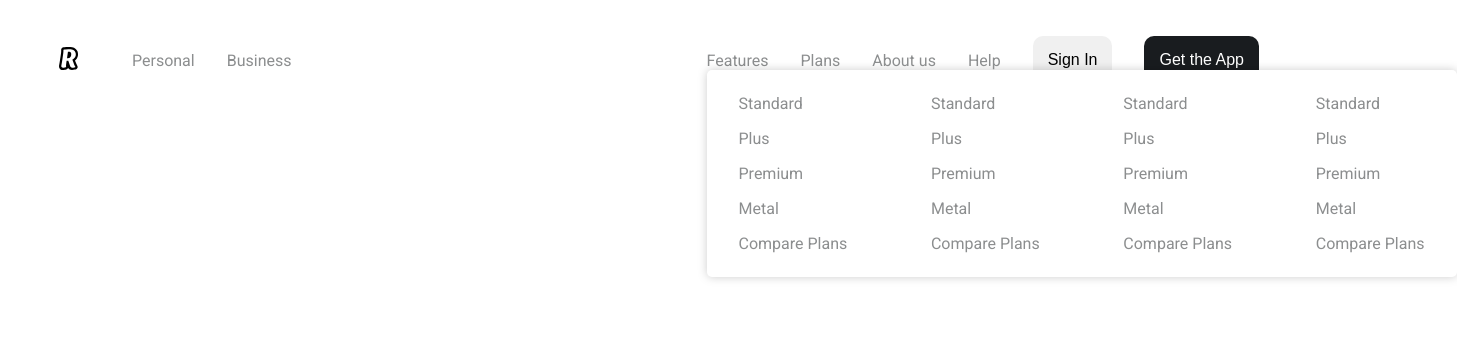
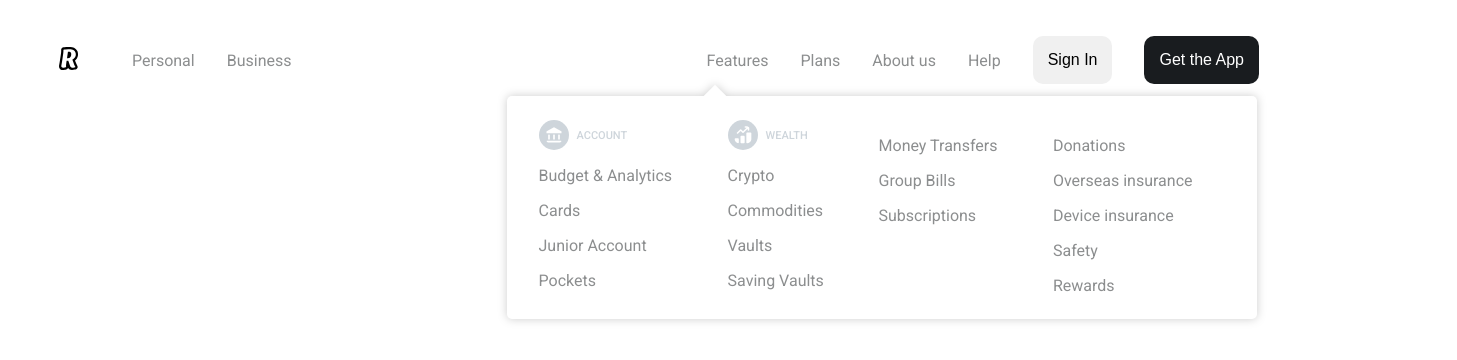
Before and after one commit to GiuseppeMandriani/js-html-css-revolut, a plain HTML site: page index.html in a window 1280 px wide. Shown: the whole page, 1457 px wide, since content can reach past the window. Drawn offline with Linux system fonts and the light colour scheme.

Commit message:
add icon

```diff
--- a/css/main.css
+++ b/css/main.css
@@ -86,6 +86,20 @@ body{
     background-color:#fff;
     filter: drop-shadow(0 0 5px rgba(0,0,0,.2));
     border-radius:5px;
+    top: 45px;
+    left: -200px;
+
+}
+
+.drop-window::before{
+    content: "";
+    position: absolute;
+    width: 16px;
+    height: 16px;
+    top: -8px;
+    left: 200px;
+    background-color:#fff;
+    transform: rotate(45deg);
 }
 
 /* .drop-window .box{
@@ -96,7 +110,7 @@ body{
 
 
 .drop-window .menu-list li{
-    margin-bottom: 1rem;
+    margin-top: 1rem;
 
 }
 
@@ -149,3 +163,20 @@ body{
     justify-items: flex-end;
     padding-right: 1rem;
 }
+
+.box .icon{
+    width: 30px;
+    background-color:#ced5db;
+    border-radius: 50%;
+    padding: 5px;
+    color: #fff;
+    vertical-align: middle;
+}
+
+.box span.title-link{
+    margin-left: .5rem;
+    text-transform: uppercase;
+    font-size: 11px;
+    color: #ced5db;
+    font-weight: 500;
+}
--- a/index.html
+++ b/index.html
@@ -68,39 +68,43 @@
                             <a href="#">Features</a>
                             <div class="drop-window">
                                 <div class="box">
+                                    <svg viewBox="0 0 24 24" color="inherit" class='icon'>
+                                        <path fill="currentColor"
+                                            d="M3 7.828a.5.5 0 0 1 .259-.438l8.169-4.5a1.198 1.198 0 0 1 1.144 0l8.17 4.5a.5.5 0 0 1 .258.438V9.5a.5.5 0 0 1-.5.5h-17a.5.5 0 0 1-.5-.5V7.828zM5 12a.5.5 0 0 1 .5-.5h1a.5.5 0 0 1 .5.5v5a.5.5 0 0 1-.5.5h-1A.5.5 0 0 1 5 17v-5zM3 19.5a.5.5 0 0 1 .5-.5h17a.5.5 0 0 1 .5.5v1a.5.5 0 0 1-.5.5h-17a.5.5 0 0 1-.5-.5v-1zM11.5 11.5a.5.5 0 0 0-.5.5v5a.5.5 0 0 0 .5.5h1a.5.5 0 0 0 .5-.5v-5a.5.5 0 0 0-.5-.5h-1zM17 12a.5.5 0 0 1 .5-.5h1a.5.5 0 0 1 .5.5v5a.5.5 0 0 1-.5.5h-1a.5.5 0 0 1-.5-.5v-5z">
+                                        </path>
+                                    </svg><span class="title-link">account</span>
                                     <ul class="menu-list">
-                                        <li><a href="">Standard</a></li>
-                                        <li><a href="">Plus</a></li>
-                                        <li><a href="">Premium</a></li>
-                                        <li><a href="">Metal</a></li>
-                                        <li><a href="">Compare Plans</a></li>
+                                        <li><a href="">Budget & Analytics</a></li>
+                                        <li><a href="">Cards</a></li>
+                                        <li><a href="">Junior Account</a></li>
+                                        <li><a href="">Pockets</a></li>
+                                    </ul>
+                                </div>
+                                <div class="box">
+                                    <svg viewBox="0 0 24 24" color="inherit" class="icon">
+                                        <path fill="currentColor" d="M6.094 10.23a.868.868 0 0 1-.657.27.868.868 0 0 1-.656-.27.846.846 0 0 1 0-1.26l3.75-3.6a.933.933 0 0 1 1.313 0L12 7.44l4.313-4.14h-1.5c-.563 0-.938-.36-.938-.9s.375-.9.938-.9h3.75c.093 0 .28 0 .375.09.187.09.375.27.468.45.094.09.094.27.094.36V6c0 .54-.375.9-.938.9-.562 0-.937-.36-.937-.9V4.56l-4.969 4.77a.932.932 0 0 1-1.312 0L9.188 7.26l-3.094 2.97zM16 10a1 1 0 0 1 1-1h4a1 1 0 0 1 1 1v11a1 1 0 0 1-1 1h-4a1 1 0 0 1-1-1V10zM10 13a1 1 0 0 0-1 1v7a1 1 0 0 0 1 1h3a1 1 0 0 0 1-1v-7a1 1 0 0 0-1-1h-3zM3 16a1 1 0 0 0-1 1v4a1 1 0 0 0 1 1h3a1 1 0 0 0 1-1v-4a1 1 0 0 0-1-1H3z"></path>
+                                    </svg><span class="title-link">wealth</span>
+                                    <ul class="menu-list">
+                                        <li><a href="">Crypto</a></li>
+                                        <li><a href="">Commodities</a></li>
+                                        <li><a href="">Vaults</a></li>
+                                        <li><a href="">Saving Vaults</a></li>
                                     </ul>
                                 </div>
                                 <div class="box">
                                     <ul class="menu-list">
-                                        <li><a href="">Standard</a></li>
-                                        <li><a href="">Plus</a></li>
-                                        <li><a href="">Premium</a></li>
-                                        <li><a href="">Metal</a></li>
-                                        <li><a href="">Compare Plans</a></li>
+                                        <li><a href="">Money Transfers</a></li>
+                                        <li><a href="">Group Bills</a></li>
+                                        <li><a href="">Subscriptions</a></li>
                                     </ul>
                                 </div>
                                 <div class="box">
                                     <ul class="menu-list">
-                                        <li><a href="">Standard</a></li>
-                                        <li><a href="">Plus</a></li>
-                                        <li><a href="">Premium</a></li>
-                                        <li><a href="">Metal</a></li>
-                                        <li><a href="">Compare Plans</a></li>
-                                    </ul>
-                                </div>
-                                <div class="box">
-                                    <ul class="menu-list">
-                                        <li><a href="">Standard</a></li>
-                                        <li><a href="">Plus</a></li>
-                                        <li><a href="">Premium</a></li>
-                                        <li><a href="">Metal</a></li>
-                                        <li><a href="">Compare Plans</a></li>
+                                        <li><a href="">Donations</a></li>
+                                        <li><a href="">Overseas insurance</a></li>
+                                        <li><a href="">Device insurance</a></li>
+                                        <li><a href="">Safety</a></li>
+                                        <li><a href="">Rewards</a></li>
                                     </ul>
                                 </div>
                             </div>
```
